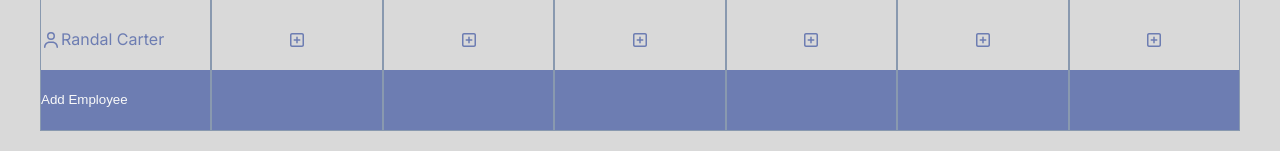
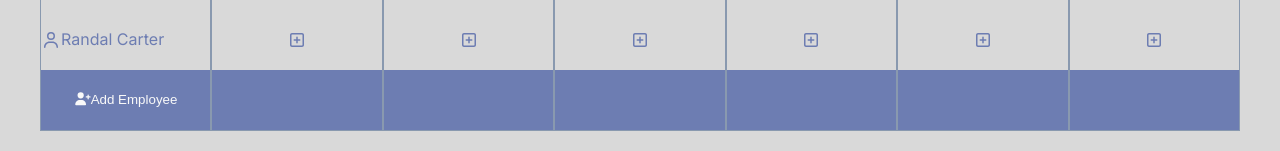
Before and after one commit to lob0scuro/schedule, a React (Vite) app in the folder client/: page / in a window 1280 px wide. Shown: the part 1601-1752 px from the top of the page. Built offline with nearby package versions, Linux system fonts and the light colour scheme.

Commit message:
no changes

```diff
--- a/client/src/components/Scheduler/Scheduler.jsx
+++ b/client/src/components/Scheduler/Scheduler.jsx
@@ -18,6 +18,7 @@ import { faSquarePlus, faUser } from "@fortawesome/free-regular-svg-icons";
 import {
   faBackwardStep,
   faForwardStep,
+  faUserPlus,
 } from "@fortawesome/free-solid-svg-icons";
 
 const EMPLOYEES = {
@@ -134,18 +135,21 @@ const Scheduler = () => {
                 </div>
               ))}
               <div className={styles.addEmployee}>
-                <button>Add Employee</button>
+                <button>
+                  <FontAwesomeIcon icon={faUserPlus} />
+                  Add Employee
+                </button>
               </div>
             </div>
             {currentWeek.map((day, index) => (
               <div key={index} className={styles.dayCell}>
-                <div className={styles.dayHeader}>
+                <div className={styles.dayHeader} key={index}>
                   {WEEKDAY[day.getDay()]},{" "}
                   {day.getDate() + suffix(day.getDate())}
                 </div>
                 {/* Render shifts here */}
                 {EMPLOYEES[chosenTeam].map((name, index) => (
-                  <div>
+                  <div key={index}>
                     <FontAwesomeIcon icon={faSquarePlus} />
                   </div>
                 ))}
--- a/client/src/components/Scheduler/Scheduler.module.css
+++ b/client/src/components/Scheduler/Scheduler.module.css
@@ -140,6 +140,8 @@
   background-color: transparent;
   border: inset 1px solid var(--bannerBackground);
   color: var(--textPrimary);
+  height: 100%;
+  width: 100%;
 }
 
 .dayCell > div.spacer {
```
